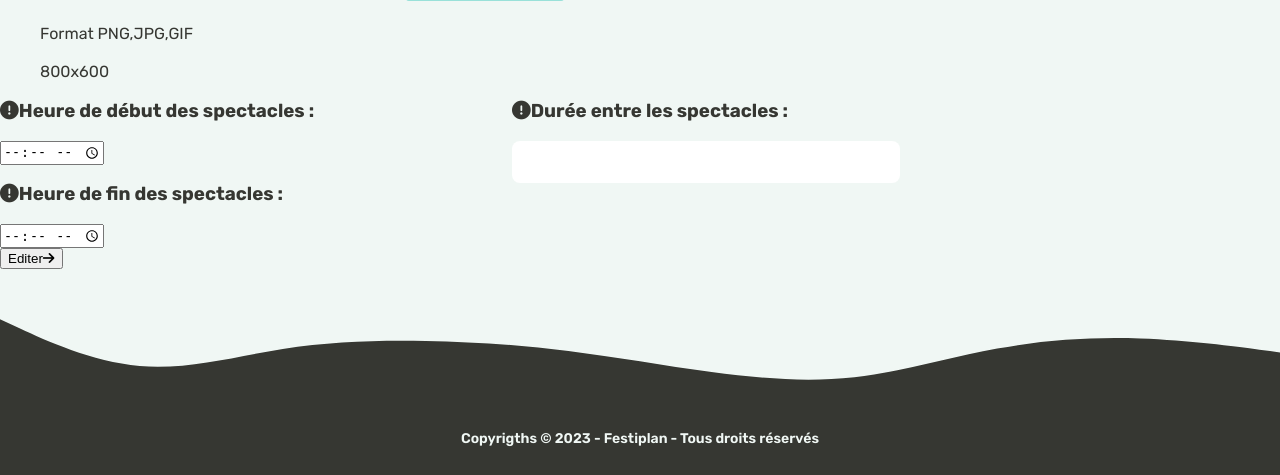
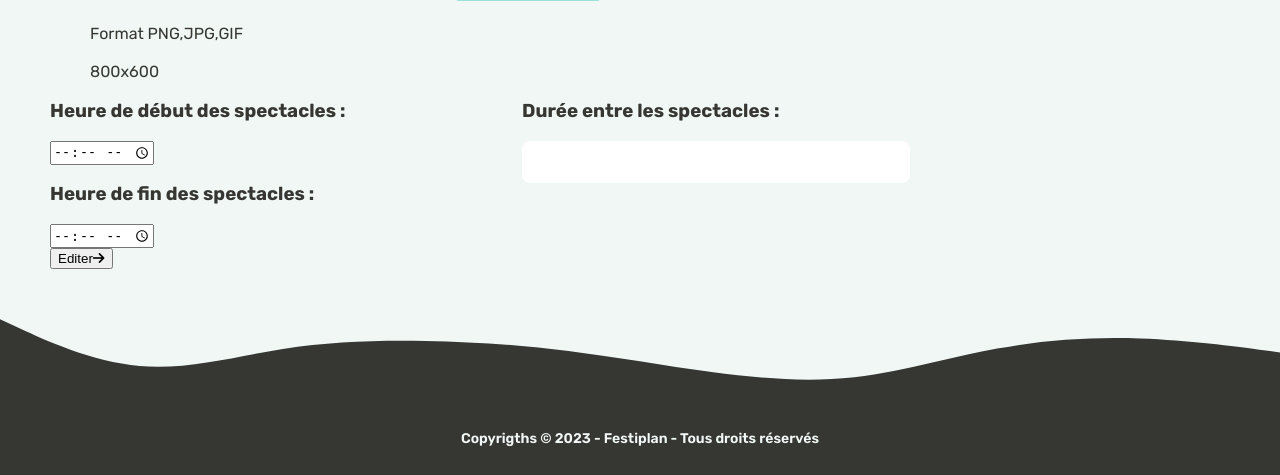
Before and after one commit to GroupeSAETPA1/Festiplan, a PHP site: template FestiplanWeb/views/editionFestival/editionFestival.php in a window 1280 px wide. Shown: the part 899-1374 px from the top of the page. Run offline with PHP 8.4, Linux system fonts and the light colour scheme; the template is opened without the code that fills it, so the values that code supplies are empty; the visitor is signed in with stand-in values (Sample User, id 1); some libraries are stand-ins or nearby versions.

Commit message:
front propre et bien INDENTER

```diff
--- a/FestiplanWeb/views/editionFestival/editionFestival.php
+++ b/FestiplanWeb/views/editionFestival/editionFestival.php
@@ -36,12 +36,12 @@
                         <div class="flex-row first-row">
                             <div class="flex-column first-column">
                                 <div>
-                            <h3><i class="fa-solid fa-circle-exclamation"></i>Nom :</h3>
+                                    <h3>Nom :</h3>
                                     <input class="text" type="text" name="nom" placeholder="Tapez le nom de votre festival"
                                            value="<?php echo $nomActuel ?>"/>
                                 </div>
                                 <div>
-                            <h3><i class="fa-solid fa-circle-exclamation"></i>Catégorie :</h3>
+                                    <h3>Catégorie :</h3>
                                     <select name="categorie">
                                         <?php
                                         foreach ($tableauCategorie as $ligne) {
@@ -58,11 +58,11 @@
                             </div>
                             <div class="flex-column second-column">
                                 <div>
-                            <h3><i class="fa-solid fa-circle-exclamation"></i>Date de début :</h3>
+                                    <h3>Date de début :</h3>
                                     <input class="text" type="date" name="ddd" value="<?php echo $debut ?>"/>
                                 </div>
                                 <div>
-                            <h3><i class="fa-solid fa-circle-exclamation"></i>Date de fin :</h3>
+                                    <h3></i>Date de fin :</h3>
                                     <input class="text" type="date" name="ddf" value="<?php echo $fin ?>"/>
                                 </div>
                             </div>
@@ -70,10 +70,9 @@
                         <div class="Description">
                             <!-- Contient un second bloc avec la description et qui se situe au cote a cote avec le premier bloc -->
                             <div>
-                        <h3><label for="description"><i class="fa-solid fa-circle-exclamation"></i>Description :</label>
+                                <h3><label for="description">Description :</label>
                                 </h3>
                                 <textarea id="description" name="description"><?php echo $descriptionFestival ?></textarea>
-                    </div>
                             </div>
                         </div>
                         <div>
@@ -84,32 +83,30 @@
                                 echo '<img src="/Festiplan/FestiplanWeb/datas/img/' . $_SESSION['illustration_editer'] . '" alt="Illustration du festival" class="illustration">';
                             }
                             ?>
-                <label class="custom-file-input" for="fileInput"><i
-                            class="fa-solid fa-image"></i>Parcourir</label>
+                            <label class="custom-file-input" for="fileInput">Parcourir</label>
                             <input type="file" id="fileInput" name="imageFestival" accept=".jpg, .jpeg, .png, .gif"/>
                         </div>
                         <div class="format">
                             <br>Format PNG,JPG,GIF</br>
                             <br>800x600</br>
                         </div>
-        </div>
                         <div>
                             <div class="flex-row">
                                 <div class="flex-column">
                                     <div>
-                        <h3><i class="fa-solid fa-circle-exclamation"></i>Heure de début des spectacles :</h3>
+                                        <h3>Heure de début des spectacles :</h3>
                                         <input class="text" type="time" name="heure_debut_spectacle"
                                                value="<?php echo $heure_debut_spectacle ?>"/>
                                     </div>
                                     <div>
-                        <h3><i class="fa-solid fa-circle-exclamation"></i>Heure de fin des spectacles :</h3>
+                                        <h3>Heure de fin des spectacles :</h3>
                                         <input class="text" type="time" name="heure_fin_spectacle"
                                                value="<?php echo $heure_fin_spectacle ?>"/>
                                     </div>
                                 </div>
                                 <div class="flex-column">
                                     <div>
-                        <h3><i class="fa-solid fa-circle-exclamation"></i>Durée entre les spectacles :</h3>
+                                        <h3>Durée entre les spectacles :</h3>
                                         <input class="text" type="text" name="duree_entre_spectacle"
                                                value="<?php echo $duree_entre_spectacle ?>"/>
                                     </div>
@@ -120,11 +117,11 @@
                             </div>
                         </div>
                     </div>
+                </div>
                 <input hidden name="action" value="editerFestival">
                 <input hidden name="controller" value="EditFestival">
             </form>
         </div>
         <?php include_once $_SERVER['DOCUMENT_ROOT'] . "/Festiplan/FestiplanWeb/static/components/footer.php" ?>
-</div>
         </body>
 </html>
```
Lines whose indentation alone changed are shown as unchanged.
